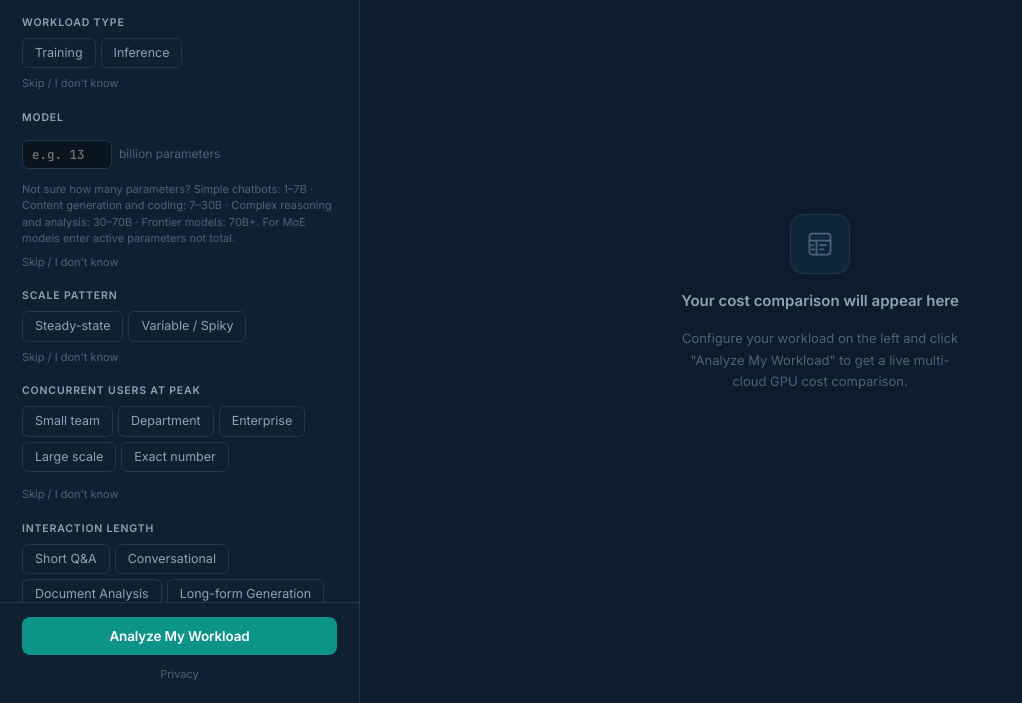
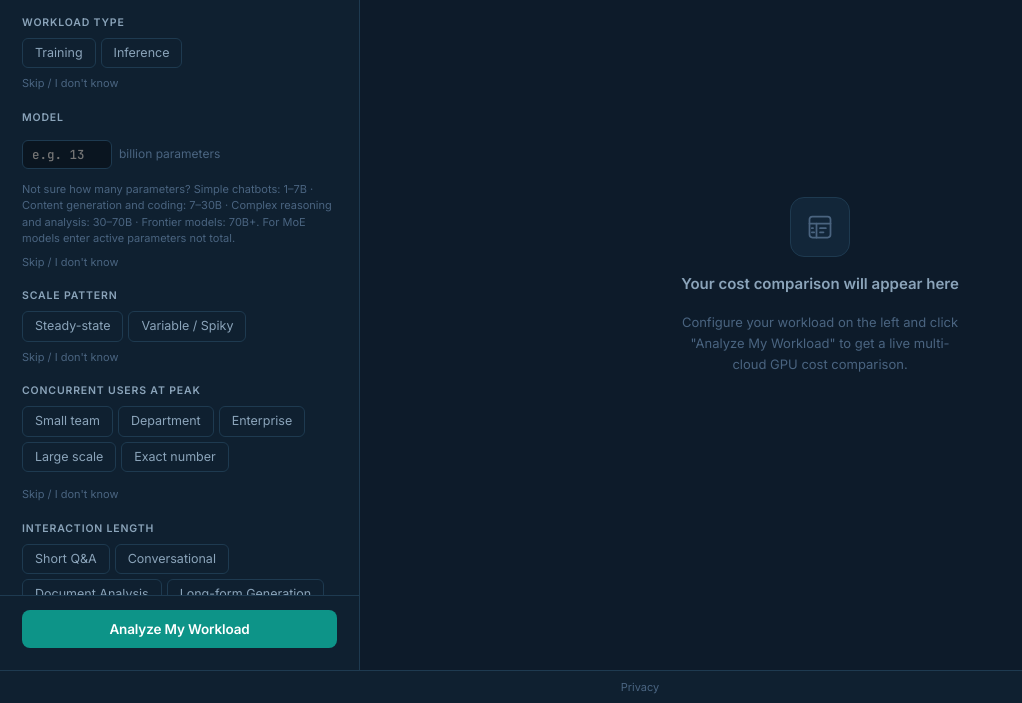
Before and after one commit to PM-Paul/aifa, a website: page index.html in a window 1280 px wide. Shown: the part 97-800 px from the top of the page, without its empty margins (0-1022 px from the left). Drawn offline with Linux system fonts and the light colour scheme.

Commit message:
fix: move Privacy link to always-visible page footer

```diff
--- a/index.html
+++ b/index.html
@@ -39,16 +39,35 @@
       -webkit-font-smoothing: antialiased;
     }
 
+    /* Body is a flex column so the two-panel app fills the space above a slim,
+       always-visible page footer. */
+    body {
+      display: flex;
+      flex-direction: column;
+    }
+
     /* ── App shell ─────────────────────────────────────── */
     .app {
       display: flex;
-      height: 100vh;
+      flex: 1;
+      min-height: 0;
     }
 
     /* ── Panels ────────────────────────────────────────── */
     .panel {
       overflow-y: auto;
-      height: 100vh;
+      height: 100%;
+    }
+
+    /* ── Page footer ───────────────────────────────────── */
+    .site-footer {
+      flex-shrink: 0;
+      display: flex;
+      align-items: center;
+      justify-content: center;
+      padding: 9px 20px;
+      background: var(--navy-panel);
+      border-top: 1px solid var(--navy-border);
     }
 
     .panel-intake {
@@ -256,7 +275,7 @@
     /* ── Privacy link + modal ──────────────────────────── */
     .privacy-link {
       display: block;
-      margin: 12px auto 0;
+      margin: 0;
       background: none;
       border: none;
       padding: 0;
@@ -1044,7 +1063,8 @@
 
     /* ── Responsive ─────────────────────────────────────── */
     @media (max-width: 860px) {
-      .app { flex-direction: column; height: auto; overflow: auto; }
+      body { display: block; height: auto; }
+      .app { flex-direction: column; height: auto; min-height: 0; overflow: auto; }
       .panel, .panel-intake, .panel-results { height: auto; overflow: visible; }
       .panel-intake { width: 100%; }
       .panel-results { min-height: 60vh; }
@@ -1180,7 +1200,6 @@
         <span class="btn-spinner"></span>
         <span id="btn-label">Analyze My Workload</span>
       </button>
-      <button type="button" class="privacy-link" onclick="openPrivacy()">Privacy</button>
     </div>
 
   </aside>
@@ -1219,6 +1238,11 @@
 
   </main>
 </div>
+
+<!-- ═══════════════ PAGE FOOTER ═══════════════ -->
+<footer class="site-footer">
+  <button type="button" class="privacy-link" onclick="openPrivacy()">Privacy</button>
+</footer>
 
 <!-- ═══════════════ PRIVACY NOTICE (NF-004) ═══════════════ -->
 <div class="privacy-overlay" id="privacy-overlay" onclick="if (event.target === this) closePrivacy()">
```
